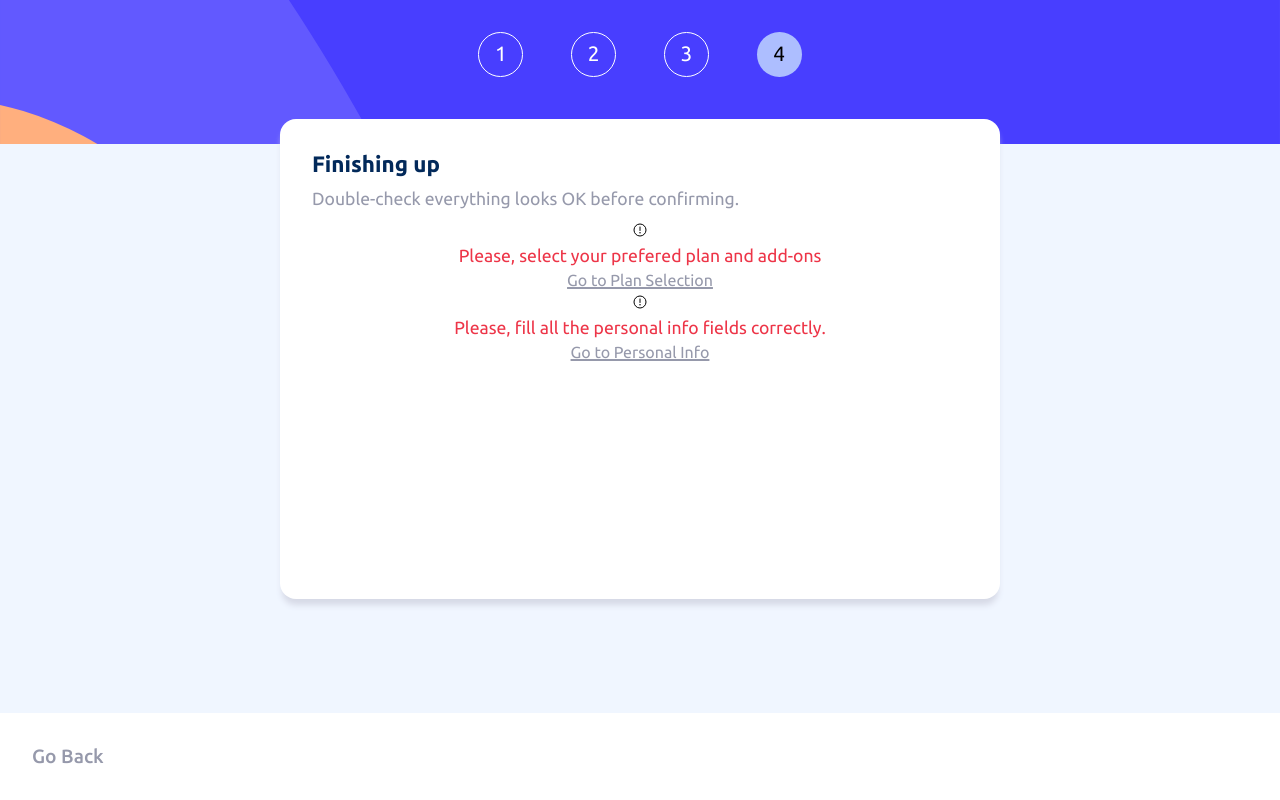
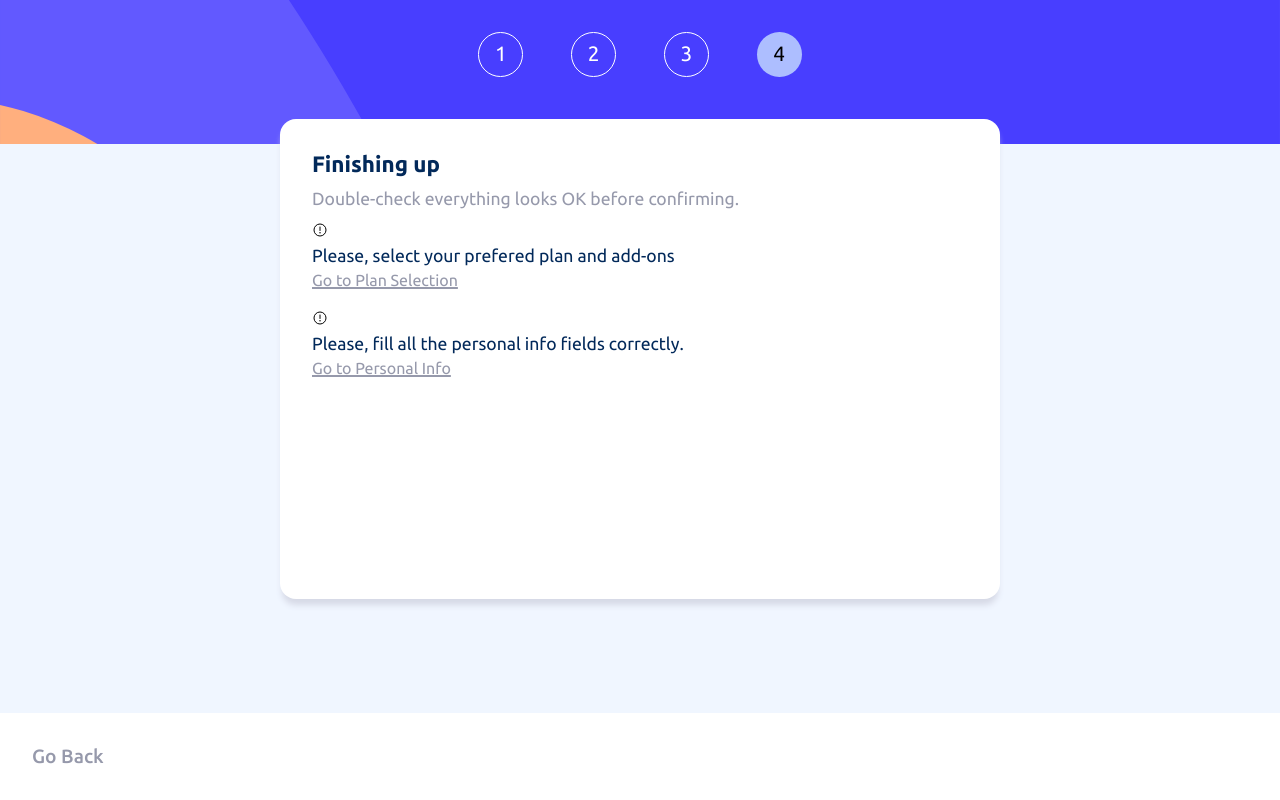
Before and after one commit to guicostads/gaming-platform-registration, a React (Vite) app: page /finish in a window 1280 px wide. Built offline with nearby package versions, Linux system fonts and the light colour scheme.

Commit message:
css changes

```diff
--- a/src/components/Finish.css
+++ b/src/components/Finish.css
@@ -53,10 +53,9 @@ a:hover {
   display: flex;
   flex-direction: column;
   line-height: 1.5rem;
+  border-radius: 1rem;
+  gap: 1rem;
 
-  border-radius: 1rem;
-  margin: 0 auto;
-  text-align: center;
 }
 
 .finish .error-msg span {
@@ -65,7 +64,7 @@ a:hover {
 
 .finish .error-msg p {
   font-size: 1.1rem;
-  color: var(--strawberry-red);
+  color: var(--marine-blue);
 }
 
 @media (min-width: 769px) {
--- a/src/components/PersonalInfo.css
+++ b/src/components/PersonalInfo.css
@@ -2,7 +2,7 @@
   font-size: 1rem;
   display: flex;
   flex-direction: column;
-  gap: 0.75rem;
+  gap: 0.5rem;
   color: var(--cool-gray);
 }
 
@@ -10,12 +10,12 @@
   color: var(--strawberry-red);
   text-align: right;
   font-size: 0.9rem;
-  gap: 0;
+  font-size: 0.75rem;
 }
 .personal-info-header {
   display: flex;
   flex-direction: column;
-  gap: .75rem;
+  gap: 0.75rem;
   margin-bottom: 1rem;
 }
 
@@ -60,8 +60,6 @@
   font-weight: 500;
 }
 
-
-
 .personal-info-form input.error {
   border: 1px solid red;
 }
```
